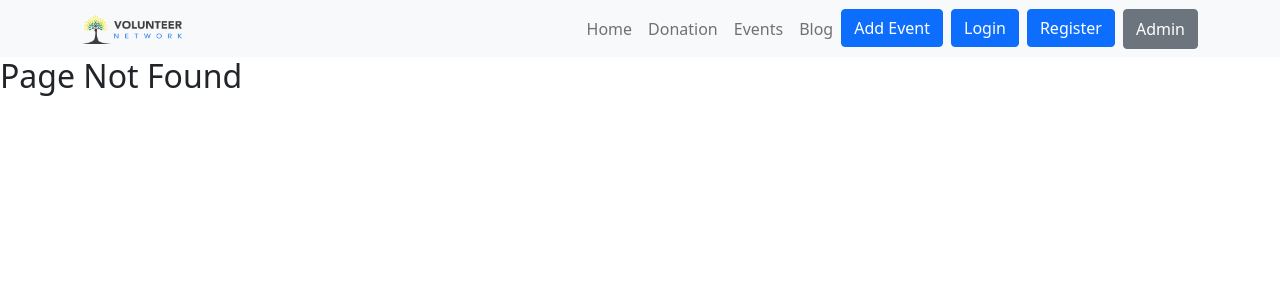
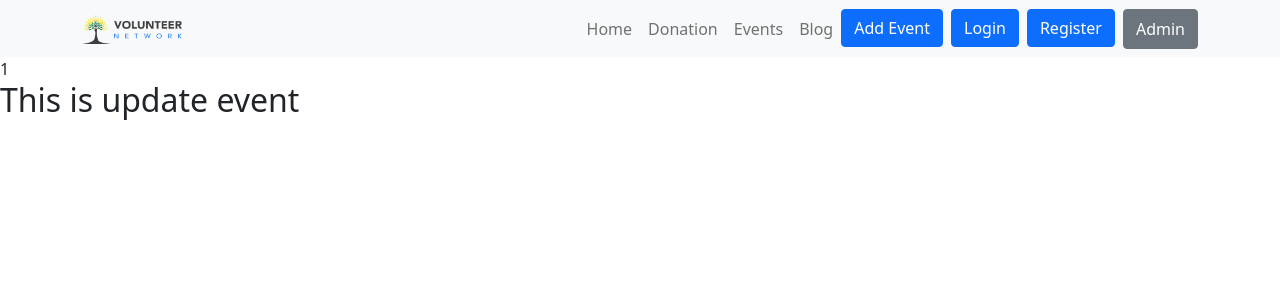
Before and after one commit to Jahid0178/Volunteer-Network, a React (Create React App) app: page /updateEvent/1 in a window 1280 px wide. Before the commit this address had no page. Shown: the top 300 px of the page. Built offline with nearby package versions, Linux system fonts and the light colour scheme.

Commit message:
added react hook

```diff
--- a/package.json
+++ b/package.json
@@ -16,6 +16,7 @@
     "react": "^17.0.2",
     "react-bootstrap": "^2.0.0",
     "react-dom": "^17.0.2",
+    "react-hook-form": "^7.18.0",
     "react-router-dom": "^5.3.0",
     "react-scripts": "4.0.3",
     "web-vitals": "^1.1.2"
--- a/src/App.js
+++ b/src/App.js
@@ -11,6 +11,7 @@ import Register from "./components/Register/Register";
 import LogIn from "./components/LogIn/LogIn";
 import AuthProvider from "./contexts/AuthProvider";
 import AddEvents from "./components/AddEvents/AddEvents";
+import UpdateEvent from "./components/UpdateEvent/UpdateEvent";
 
 function App() {
   return (
@@ -37,6 +38,9 @@ function App() {
             <Route path="/addEvent">
               <AddEvents></AddEvents>
             </Route>
+            <Route path="/updateEvent/:id">
+              <UpdateEvent></UpdateEvent>
+            </Route>
             <Route path="/login">
               <LogIn></LogIn>
             </Route>
--- a/src/components/ShowEvents/ShowEvents.js
+++ b/src/components/ShowEvents/ShowEvents.js
@@ -1,8 +1,13 @@
-import { Card, Col } from "react-bootstrap";
+import { Card, Col, Button } from "react-bootstrap";
+import { Link, useHistory } from "react-router-dom";
 import "./ShowEvents.css";
 
 const ShowEvents = (props) => {
-  const { title, imageLink } = props.event;
+  const history = useHistory();
+  const { title, imageLink, _id } = props.event;
+  const handleEventUpdate = (id) => {
+    history.push(`/updateEvent/${_id}`);
+  };
   return (
     <>
       <Col md={3} lg={3} sm={12}>
@@ -10,10 +15,13 @@ const ShowEvents = (props) => {
           <Card.Img variant="top" src={imageLink} />
           <Card.Body>
             <Card.Title>{title}</Card.Title>
-            <Card.Text>
-              Some quick example text to build on the card title and make up the
-              bulk of the card's content.
-            </Card.Text>
+            <Button
+              onClick={() => handleEventUpdate(_id)}
+              className="me-2 btn-success"
+            >
+              Update
+            </Button>
+            <Button className="btn-danger">Delete</Button>
           </Card.Body>
         </Card>
       </Col>
--- /dev/null
+++ b/src/components/UpdateEvent/UpdateEvent.js
@@ -0,0 +1,14 @@
+import React from "react";
+import { useParams } from "react-router";
+
+const UpdateEvent = () => {
+  const { id } = useParams();
+  return (
+    <div>
+      <span>{id}</span>
+      <h2>This is update event</h2>
+    </div>
+  );
+};
+
+export default UpdateEvent;
```
Also changed, not shown: 1 other file (tests, documents, lock files or other folders).
